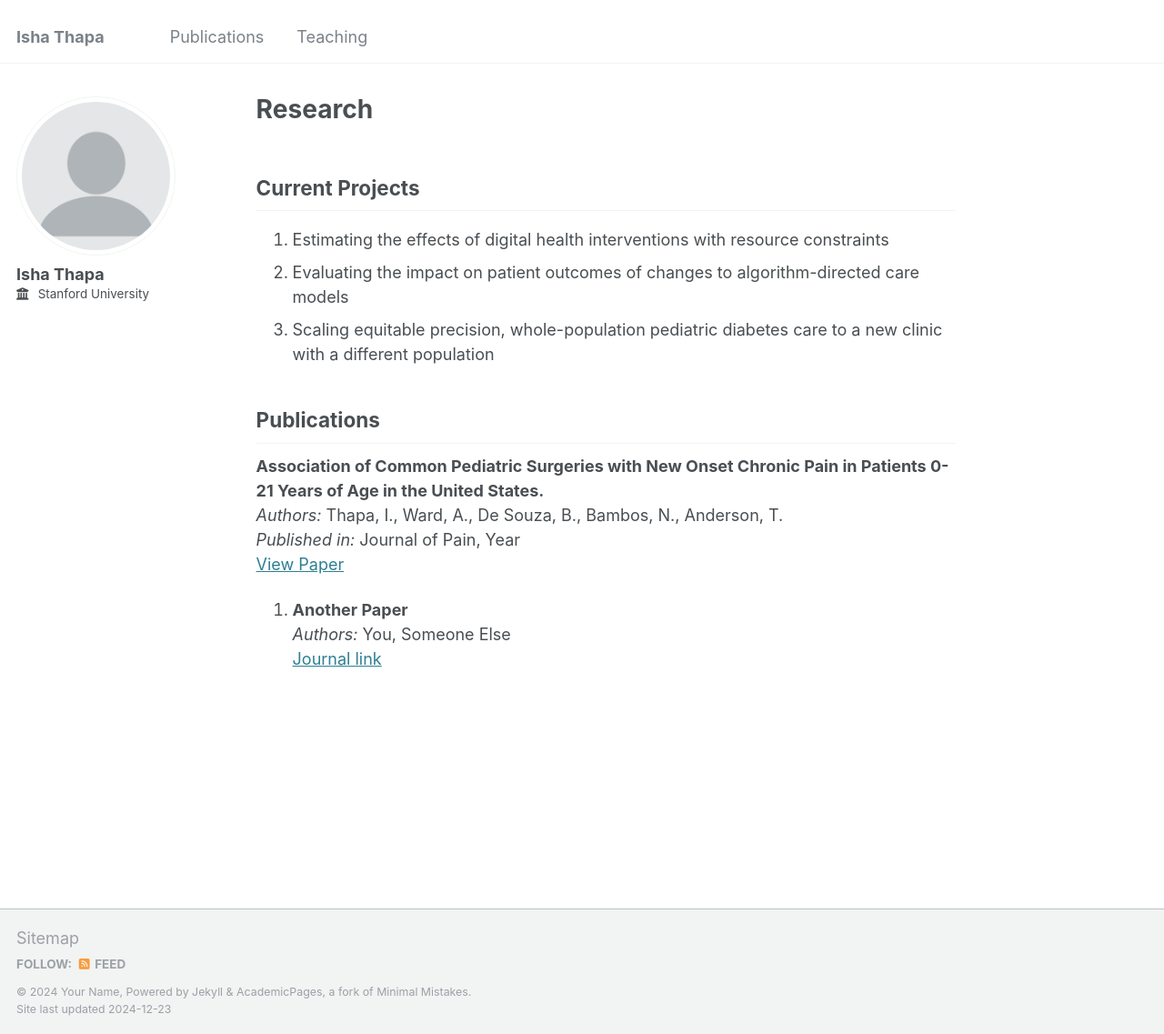
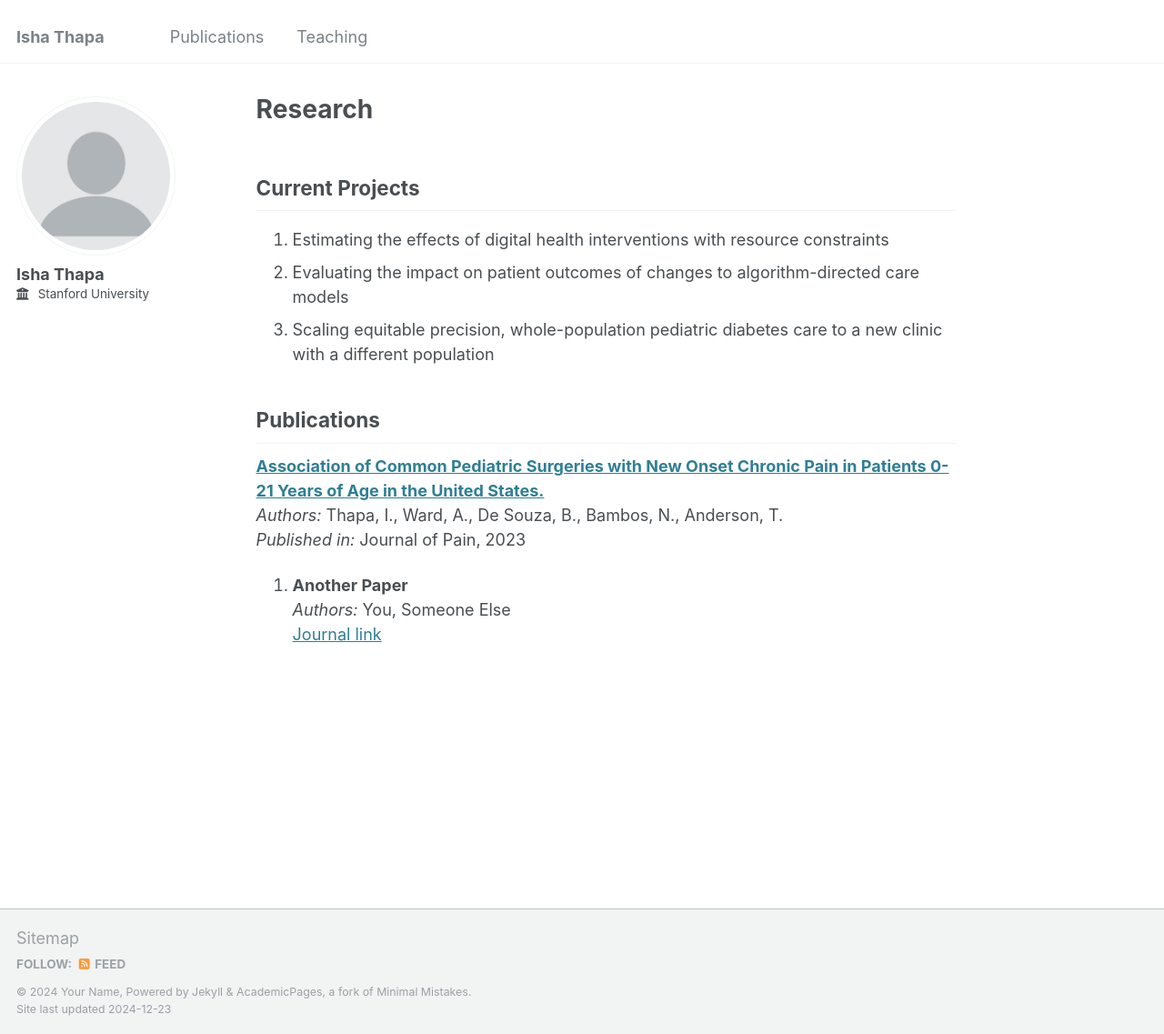
Before and after one commit to ishathapa/ishathapa.github.io, a Jekyll site: the page built from _pages/publications.md, in a window 1280 px wide and 1137 px high. Shown: the whole window at 91% size. Built offline with Jekyll 4.4.1, drawn with Linux system fonts in a browser that asks for light colours.

Commit message:
Update publications.md

```diff
--- a/_pages/publications.md
+++ b/_pages/publications.md
@@ -11,10 +11,9 @@ author_profile: true
 
 ## Publications
 
-**Association of Common Pediatric Surgeries with New Onset Chronic Pain in Patients 0-21 Years of Age in the United States.**
+[**Association of Common Pediatric Surgeries with New Onset Chronic Pain in Patients 0-21 Years of Age in the United States.**](https://www-sciencedirect-com.stanford.idm.oclc.org/science/article/pii/S152659002200414X)
    *Authors:* Thapa, I., Ward, A., De Souza, B., Bambos, N., Anderson, T.
-   *Published in:* Journal of Pain, Year
-   [View Paper](https://external-journal-website.org/paper123)
+   *Published in:* Journal of Pain, 2023
 
 2. **Another Paper**
    *Authors:* You, Someone Else
```
